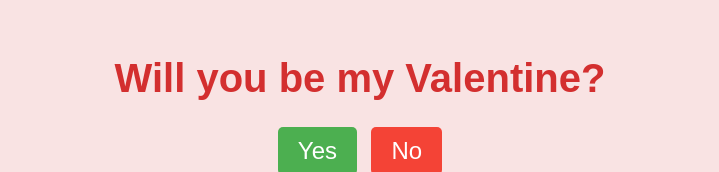
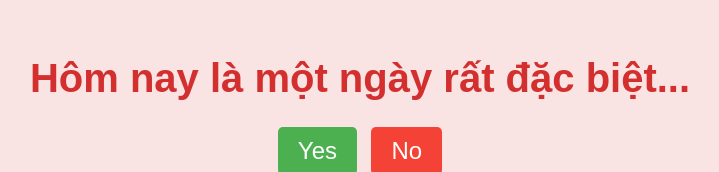
Before and after one commit to Quoky/Noterepo, a plain HTML site: page index.html in a window 1280 px wide. Shown: the part 136-308 px from the top of the page, without its empty margins (280-999 px from the left). Drawn offline with Linux system fonts and the light colour scheme; no server answers.

Commit message:
Update index.html

```diff
--- a/index.html
+++ b/index.html
@@ -3,12 +3,12 @@
 <head>
     <meta charset="UTF-8">
     <meta name="viewport" content="width=device-width, initial-scale=1.0">
-    <title>Will You Be My Valentine?</title>
+    <title>CHÚC MỪNG NGÀY QUỐC TẾ PHỤ NỮ</title>
     <link rel="stylesheet" href="styles.css">
 </head>
 <body>
     <div class="container">
-        <h1>Will you be my Valentine?</h1>
+        <h1>Hôm nay là một ngày rất đặc biệt...</h1>
         <div class="buttons">
             <button class="yes-button" onclick="handleYesClick()">Yes</button>
             <button class="no-button" onclick="handleNoClick()">No</button>
```
